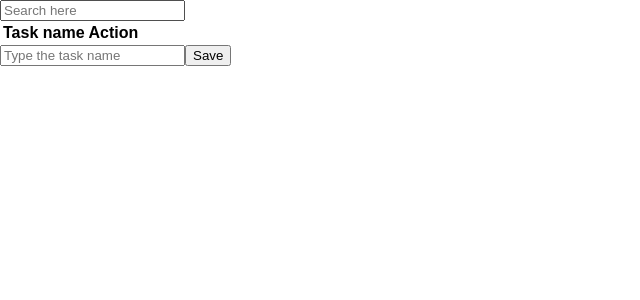
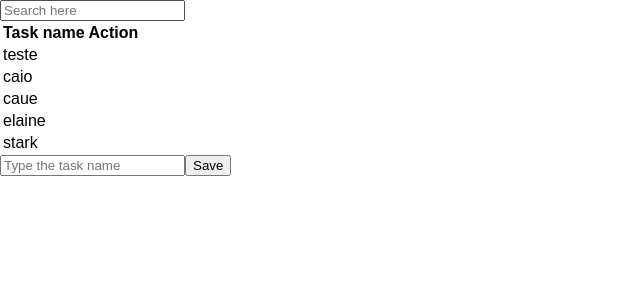
Before and after one commit to caiodesign/react-to-do, a React (Create React App) app: page / in a window 1280 px wide. Shown: the top 300 px of the page, without its empty margins (0-640 px from the left). Built offline with nearby package versions, Linux system fonts and the light colour scheme.

Commit message:
refactoring the code for better practices

```diff
--- a/package.json
+++ b/package.json
@@ -12,5 +12,10 @@
     "build": "react-scripts build",
     "test": "react-scripts test --env=jsdom",
     "eject": "react-scripts eject"
+  },
+  "devDependencies": {
+    "chai": "^4.1.2",
+    "husky": "^0.14.3",
+    "mocha": "^5.1.1"
   }
 }
--- a/src/App.js
+++ b/src/App.js
@@ -1,46 +1,46 @@
-import React from 'react'
-import Table from './components/Table'
-import Form from './components/Form'
-import Filter from './components/Filter'
+import React from 'react';
+import Table from './components/Table';
+import Form from './components/Form';
+import Filter from './components/Filter';
 
 
 class App extends React.Component {
 
 	// setting my state object.
 	state = {
-		tasks: []
+		tasks: ['teste', 'caio', 'caue', 'elaine', 'stark']
+	};
+
+	// add a new task to table.
+	getInputValue = (e) => {
+		return  e.target.elements.taskName.value;
 	}
 
-	// setting my filter object.
-	filter = {
-		search: undefined
+	getSearchValue = (e) => {
+		return  e.target.value;
 	}
 
-	// add a new task to table.
 	addTask = (e) => {
 		e.preventDefault()
-		const taskName = e.target.elements.taskName.value // get form input value.
-		const taskList = this.state.tasks
-		taskList.push(taskName)
 		this.setState({
-			task: taskList
-		})
+			tasks: this.state.tasks.concat(this.getInputValue(e))
+		});
+	};
+
+	filterTasks = (e) => {
+		e.preventDefault();
+		//task.indexOf(this.getSearchValue(e)
 	}
-
-	addFilter = (e) => {
-		const currentSearch = e.target.value.toLowerCase();
-	}
-
 
 	render() {
 		return (
 			<div>
-				<Filter addFilter={this.addFilter}/>
+				<Filter filterTasks={this.filterTasks}/>
 				<Table tasks={this.state.tasks} />
 				<Form addTask={this.addTask} />
 			</div>
-		)
-	}
-}
+		);
+	};
+};
 
-export default App
+export default App;
--- a/src/components/Filter.js
+++ b/src/components/Filter.js
@@ -1,7 +1,7 @@
 import React from 'react'
 
 const Filter = props => (
-    <input type='text' name='filterName' placeholder="Search here" onChange={props.addFilter}/>
+    <input type='text' name='search' placeholder="Search here" onChange={props.filterTasks}/>
 )
 
 export default Filter
--- a/src/components/Table.js
+++ b/src/components/Table.js
@@ -1,6 +1,6 @@
 import React from 'react'
 
-const Task = props => <tr><td>{props.task}</td></tr>;
+const Tasks = props => <tr><td>{props.tasks}</td></tr>;
 
 class Table extends React.Component{
     render () {
@@ -20,7 +20,7 @@ class Table extends React.Component{
                     <tbody>
                         {
                             this.props.tasks.map( (item, index) =>
-                                <Task key={index} task={item} />
+                                <Tasks key={index} tasks={item} />
                             )
                         }
                     </tbody>
```
Also changed, not shown: 1 other file (tests, documents, lock files or other folders).
